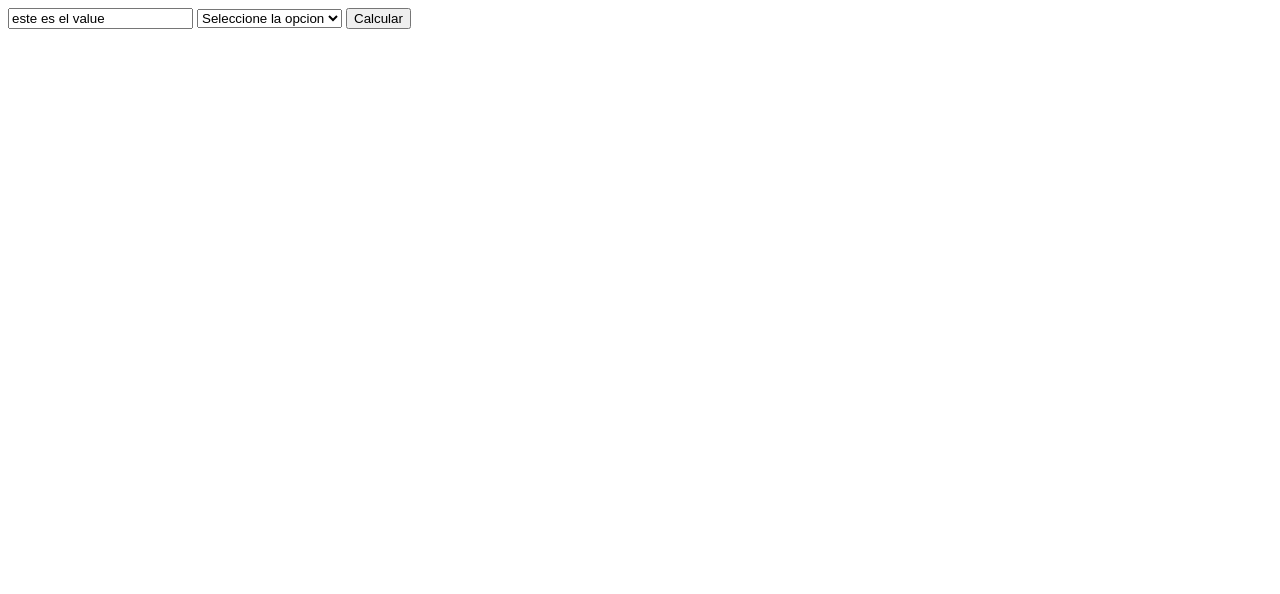
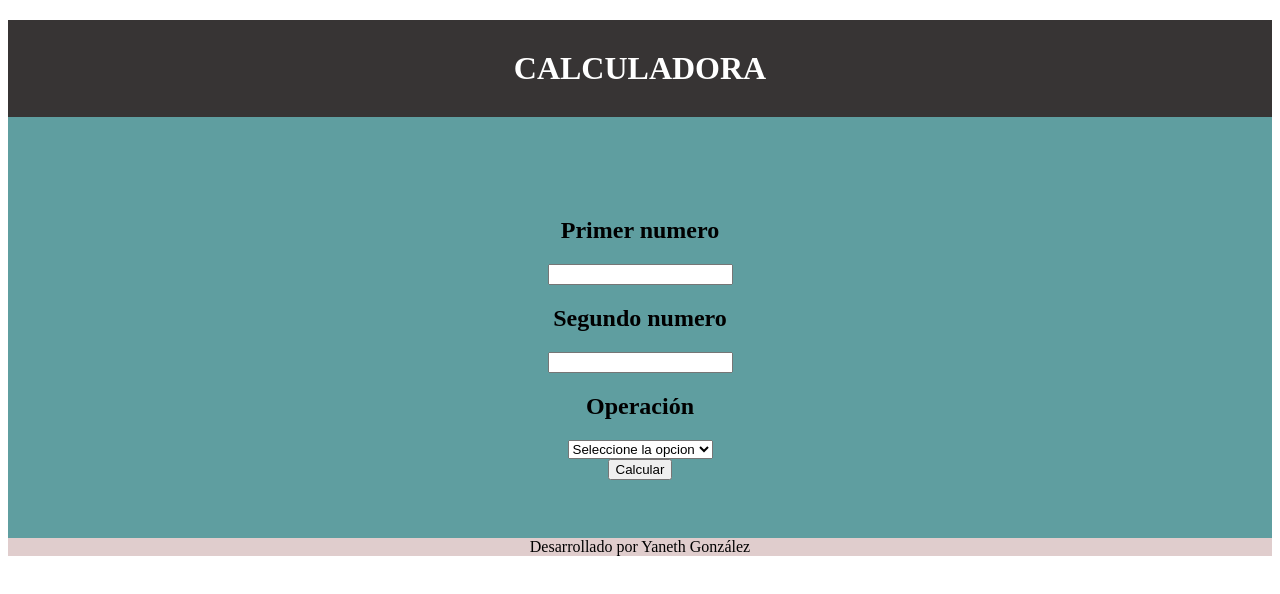
Before and after one commit to YanethGonzalez/calculadora, a plain HTML site: page index.html in a window 1280 px wide. Drawn offline with Linux system fonts and the light colour scheme.

Commit message:
se actualiza index.html y se crea css

```diff
--- /dev/null
+++ b/css/styles.css
@@ -0,0 +1,30 @@
+
+main {
+    background-color:cadetblue;
+}
+
+
+.titulo{
+    color: #ffffff;
+    background-color: #373434;
+    margin-top: 20px;
+    padding: 30px;
+    text-align: center;
+}
+
+
+.operaciones{
+    display: flex;
+    flex-direction: column;
+    width: 100%;
+    height: 400px;
+    justify-content: center;
+    align-items: center;
+
+}
+
+
+.footer {
+    background-color: #e0cdcd;
+    text-align: center;
+}
--- a/index.html
+++ b/index.html
@@ -4,6 +4,7 @@
     <meta charset="UTF-8">
     <meta name="viewport" content="width=device-width, initial-scale=1.0">
     <title>Calculadora</title>
+    <link rel="stylesheet" href="./css/styles.css">
 </head>
 
 
@@ -13,9 +14,23 @@
 
     <main>
 
-    <input type="text" name="" id="texto" value="este es el value">
 
-    <select name="" id="operacion">
+        <h1 class="titulo">CALCULADORA</h1>
+
+        <section class="operaciones">
+
+        <h2 class="subtitulo">Primer numero</h2>
+
+        <input class="ingresarNumero" type="text" name="" id="texto" value="">
+
+        <h2 class="subtitulo">Segundo numero</h2>
+
+        <input class="ingresarNumero" type="text" name="" id="texto" value="">
+
+        <h2 class="subtitulo">Operación</h2>
+
+
+    <select class="operacion" name="" id="operacion">
         <option value="0">Seleccione la opcion</option>
         <option value="1">suma</option>
         <option value="2">resta</option>
@@ -23,12 +38,14 @@
         <option value="4">Division</option>
     </select>
 
-    <button id="calcula">Calcular</button>
+    <button class="botonCalcular" id="calcula">Calcular</button>
+
+</section>
 
     </main>
 
 
-    <footer>    </footer>
+    <footer class="footer"> Desarrollado por Yaneth González  </footer>
 
 
 
```
